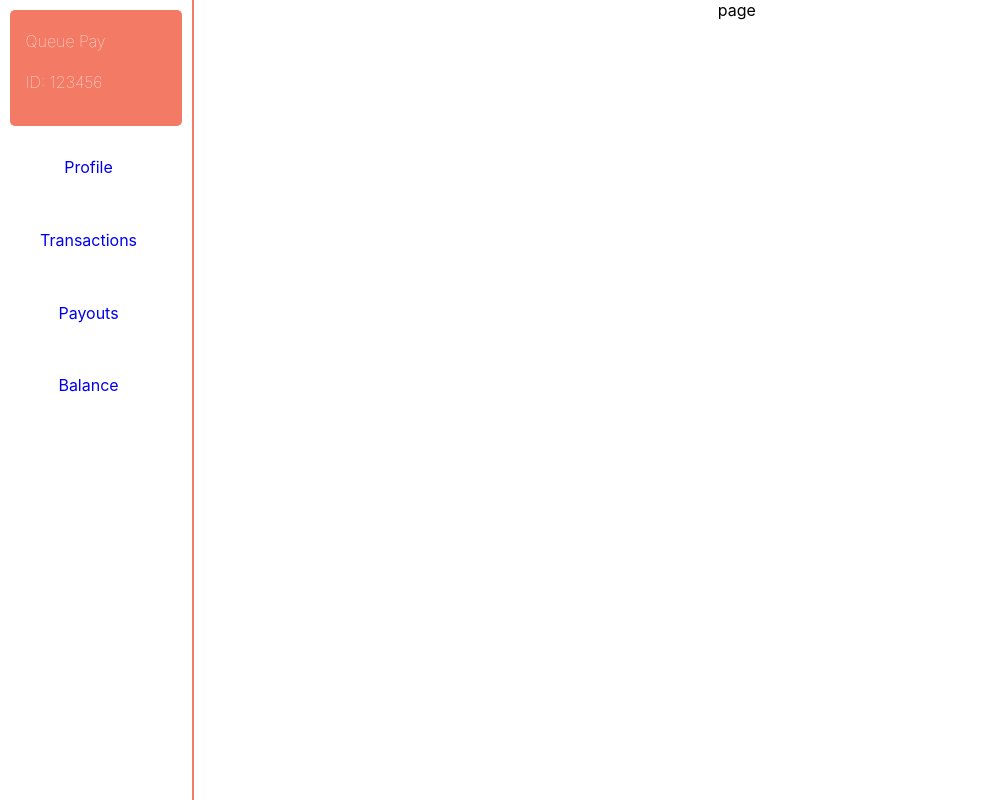
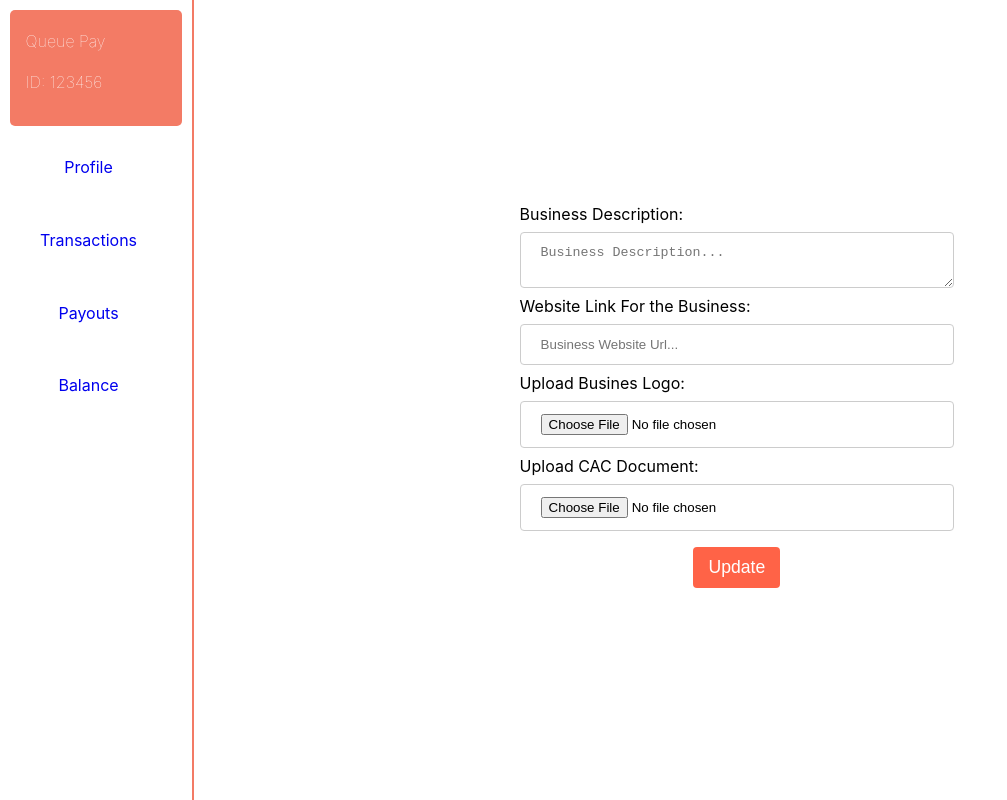
Before and after one commit to unclejide1/QueuePay-Client, a React (Create React App) app: page /dashboard/profile in a window 1280 px wide. Shown: the whole page, without its empty margins (0-1007 px from the left). Built offline with nearby package versions, Linux system fonts and the light colour scheme.

Commit message:
add profile route to dashboard component

```diff
--- a/src/components/dashboard/DashBoard.js
+++ b/src/components/dashboard/DashBoard.js
@@ -1,6 +1,8 @@
 import React from 'react';
 import DashBoardLink from "../dashboard/DashboardLink";
 import {DashboardDiv} from '../styled-components'
+import UpdateProfile from './UpdateProfile';
+import {Route} from 'react-router-dom';
 
 const DashBoard = () => {
     return (
@@ -9,7 +11,9 @@ const DashBoard = () => {
             <DashBoardLink />
             </div>
             <div className = "pages">
-            page
+            <Route path='/dashboard/profile'>
+            <UpdateProfile/>
+            </Route>
             </div>
         </DashboardDiv>
     );
```
